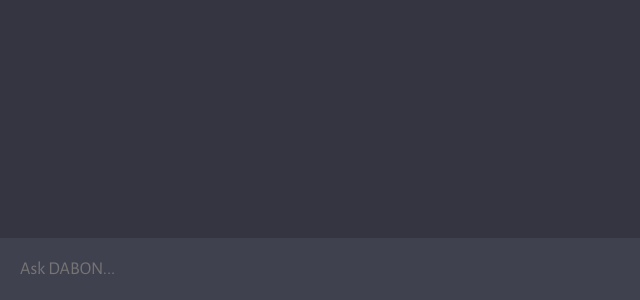
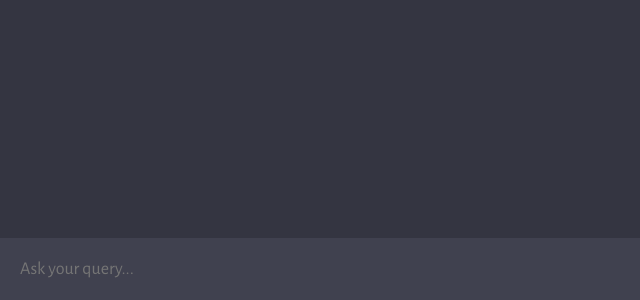
Before and after one commit to gur26001/ConverseGPT, a website with bundled scripts: page client/index.html in a window 1280 px wide. Shown: the part 500-800 px from the top of the page, 0-640 px from the left. Built offline with nearby package versions, Linux system fonts and the light colour scheme.

Commit message:
Update index.html

```diff
--- a/client/index.html
+++ b/client/index.html
@@ -12,7 +12,7 @@
     <div id="chat_container"></div>
 
     <form>
-      <textarea name="prompt" rows="1" cols="1" placeholder="Ask DABON..."></textarea>
+      <textarea name="prompt" rows="1" cols="1" placeholder="Ask your query..."></textarea>
       <button type="submit"><img src="assets/send.svg" alt="send" />
     </form>
   </div>
```
